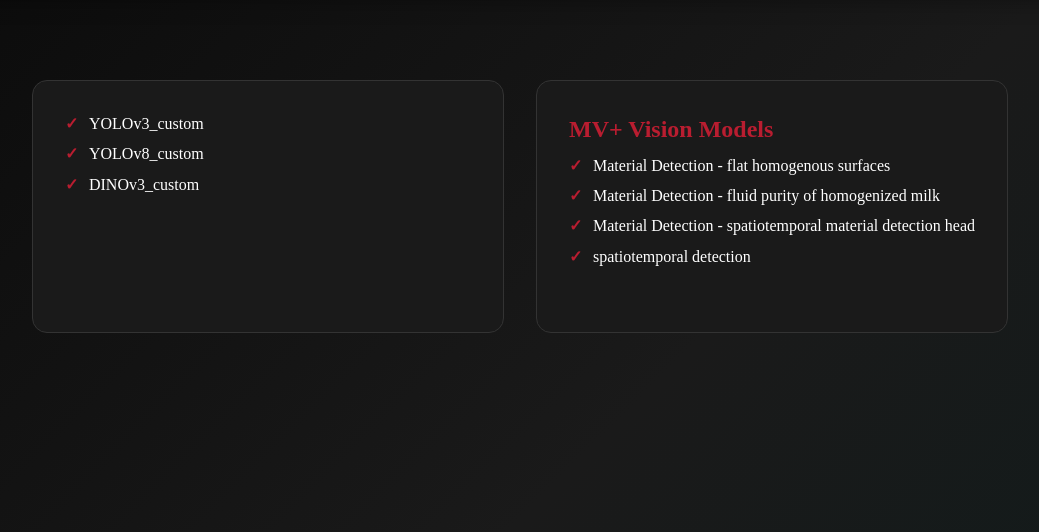
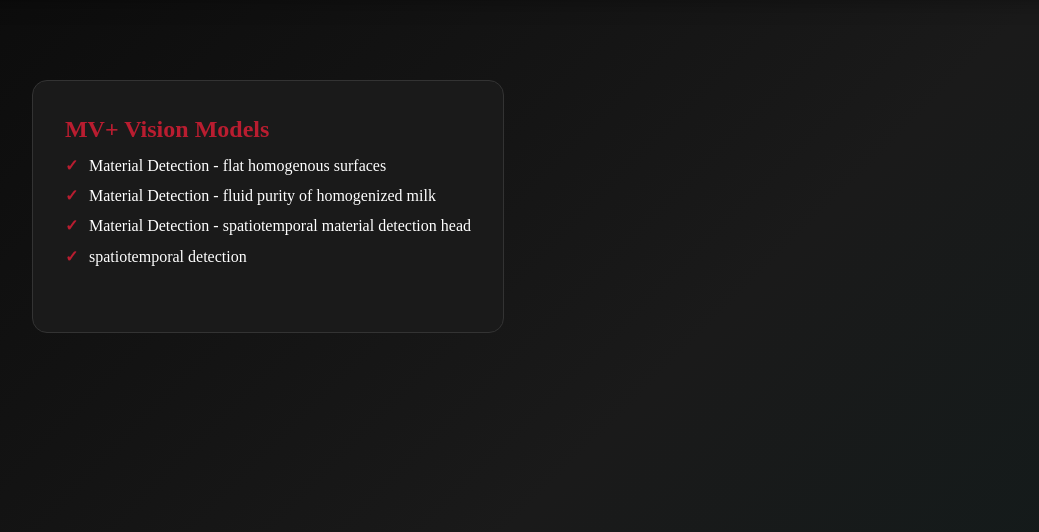
Before and after one commit to 2000pd3rvr/spad_for_vision_space, a Flask app: page /demos in a window 1280 px wide. Shown: the part 70-602 px from the top of the page, without its empty margins (120-1159 px from the left). Run offline with Flask 3, Linux system fonts and the light colour scheme; data comes from the database, SQL or seed files in the repository; data that the repository does not hold is empty; some libraries are stand-ins or nearby versions.

Commit message:
Hide Other Vision Models card and left align MV+ Vision Models

```diff
--- a/static/css/style.css
+++ b/static/css/style.css
@@ -1826,7 +1826,20 @@
     font-weight: 600;
     color: #B91D30;
     margin-bottom: 0.5rem;
-    text-align: left;
+}
+
+/* Hide "Other Vision Models" card */
+.demo-card:first-child {
+    display: none !important;
+}
+
+/* Left align "MV+ Vision Models" card */
+.demo-card:last-child {
+    text-align: left !important;
+}
+
+.demo-card:last-child .demo-header {
+    text-align: left !important;
 }
 
 .demo-header p {
--- a/templates/demos.html
+++ b/templates/demos.html
@@ -7,8 +7,9 @@
 
     <div class="demos-content">
         <div class="demo-grid">
-            <div class="demo-card">
-                <div class="demo-header" style="display: none;">
+            <!-- Other Vision Models card hidden -->
+            <div class="demo-card" style="display: none !important;">
+                <div class="demo-header">
                     <h3>Other Vision Models</h3>
                 </div>
                 <div class="demo-features">
@@ -20,8 +21,8 @@
                 </div>
             </div>
 
-            <div class="demo-card">
-                <div class="demo-header" style="text-align: left;">
+            <div class="demo-card" style="text-align: left !important;">
+                <div class="demo-header" style="text-align: left !important;">
                     <h3>MV+ Vision Models</h3>
                 </div>
                 <div class="demo-features">
```
